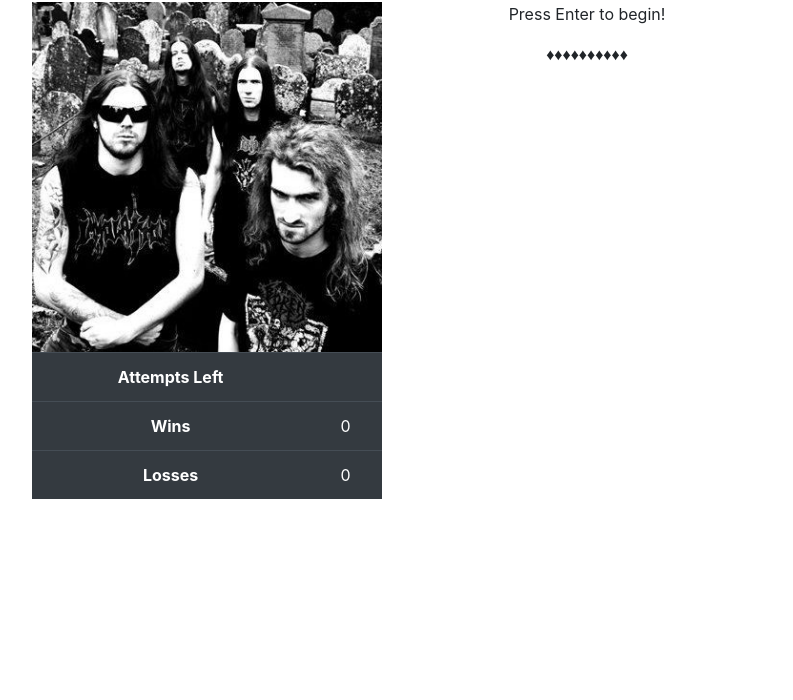
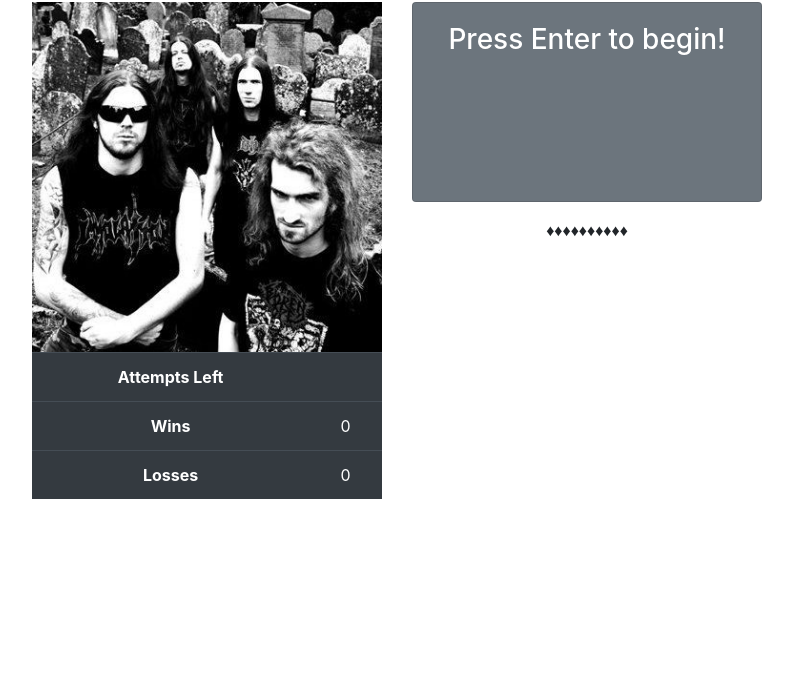
Before and after one commit to mhgerov/Hangman-Game, a plain HTML site: page index.html in a window 1280 px wide. Shown: the part 100-800 px from the top of the page, without its empty margins (243-1036 px from the left). Drawn offline with nearby package versions, Linux system fonts and the light colour scheme.

Commit message:
prettify message box

```diff
--- a/assets/javascript/game.js
+++ b/assets/javascript/game.js
@@ -102,7 +102,7 @@ function update(letter) {
 
 function gameLose() {
 	gameState = 'over';
-	msg.innerHTML = "You play bad, and you should feel bad!<br/>Press Space to reset";
+	msg.innerHTML = "You lose!<br/>Press Space to reset";
 	losses+=1;
 	lossDisp.textContent = losses;
 }
--- a/index.html
+++ b/index.html
@@ -35,7 +35,11 @@
 				</table>
 			</div>
 			<div class="col-md-4 text-center">
-				<p id="msg"></p>
+				<div class="card text-white bg-secondary mb-3" style="height:200px">
+					<div class="card-body">
+						<h3 id="msg"></h3>
+					</div>
+				</div>
 				<p id="board"></p>
 				<p id="lettersGuessed"></p>
 			</div>
```
